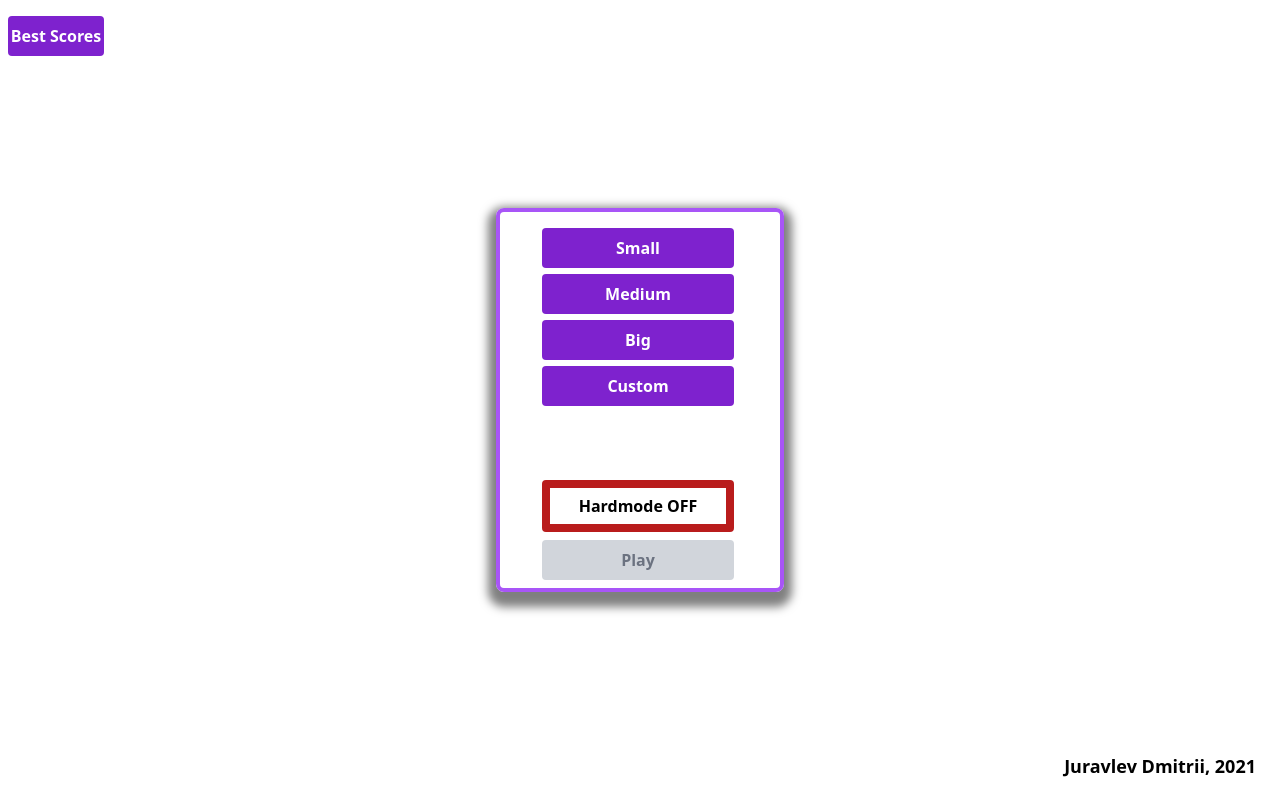
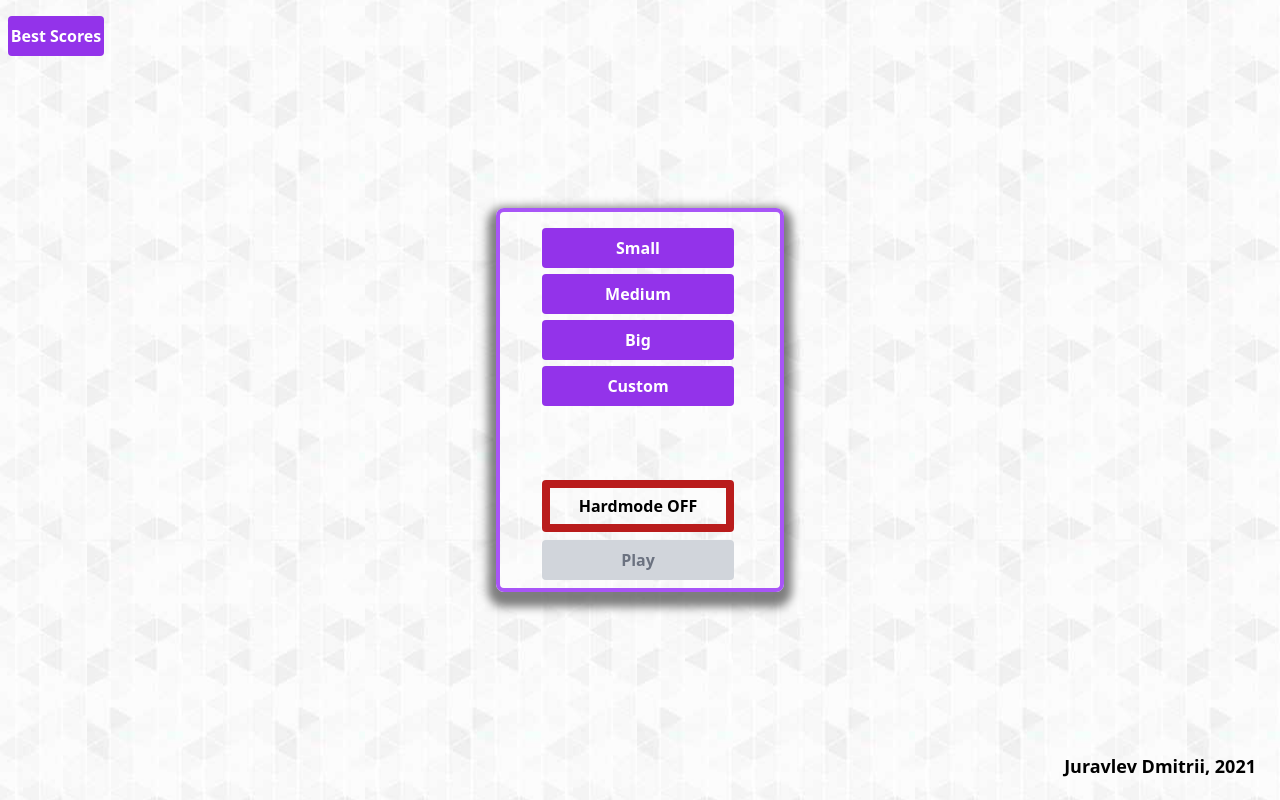
Before and after one commit to juravlevdima/square-game, a React (Create React App) app in the folder client/: page / in a window 1280 px wide. Built offline with nearby package versions, Linux system fonts and the light colour scheme.

Commit message:
field max size limit

```diff
--- a/client/src/components/GamePage.js
+++ b/client/src/components/GamePage.js
@@ -34,7 +34,7 @@ const GamePage = () => {
       </div>
       <div className="absolute top-4 left-2">
         <button
-          className="transition duration-300 ease-in-out bg-purple-700 hover:bg-purple-900 text-white font-semibold py-2 w-20 mr-1 rounded"
+          className="transition duration-300 ease-in-out bg-purple-600 focus:text-black hover:bg-purple-900 text-white font-semibold py-2 w-20 mr-1 rounded"
           type="button"
           onClick={menuButtonOnClick}
         >
--- a/client/src/components/MainMenu.js
+++ b/client/src/components/MainMenu.js
@@ -12,7 +12,12 @@ const MainMenu = () => {
   const history = useHistory()
   const dispatch = useDispatch()
 
-  const menuButtonStyle = "mb-1.5 transition duration-300 ease-in-out bg-purple-700 hover:bg-purple-900 text-white font-semibold py-2 w-48 mr-1 rounded"
+  const mediumButtonDisabled = window?.innerWidth ? window?.innerWidth <= 600 : false
+  const mediumButtonBackground = mediumButtonDisabled ? 'invisible' : 'visible'
+  const bigButtonDisabled = window?.innerWidth ? window?.innerWidth <= 770 : false
+  const bigButtonBackground = bigButtonDisabled ? 'invisible' : 'visible'
+
+  const menuButtonStyle = 'mb-1.5 transition duration-300 ease-in-out font-semibold py-2 w-48 mr-1 rounded bg-purple-600 focus:text-black hover:bg-purple-900 text-white'
 
   const cols = useSelector((s) => s.gameReducer.columns)
   const rows = useSelector((s) => s.gameReducer.rows)
@@ -32,10 +37,20 @@ const MainMenu = () => {
           <button type="button" className={menuButtonStyle} onClick={() => fieldSizeButtonsClick(5)}>
             Small
           </button>
-          <button type="button" className={menuButtonStyle} onClick={() => fieldSizeButtonsClick(7)}>
+          <button
+            disabled={mediumButtonDisabled}
+            type="button"
+            className={`${menuButtonStyle} ${mediumButtonBackground}`}
+            onClick={() => fieldSizeButtonsClick(7)}
+          >
             Medium
           </button>
-          <button type="button" className={menuButtonStyle} onClick={() => fieldSizeButtonsClick(9)}>
+          <button
+            disabled={bigButtonDisabled}
+            type="button"
+            className={`${menuButtonStyle} ${bigButtonBackground}`}
+            onClick={() => fieldSizeButtonsClick(9)}
+          >
             Big
           </button>
           <CustomSizePanel />
@@ -45,7 +60,7 @@ const MainMenu = () => {
       </div>
       <div className="absolute top-4 left-2">
         <button
-          className="transition duration-300 ease-in-out focus:outline-none focus:shadow-outline bg-purple-700 hover:bg-purple-900 text-white font-semibold py-2 w-24 mr-1 rounded"
+          className="transition duration-300 ease-in-out bg-purple-600 focus:text-black hover:bg-purple-900 text-white font-semibold py-2 w-24 mr-1 rounded"
           type="button"
           onClick={() => history.push('/rating')}
         >
--- a/client/src/components/RatingPage.js
+++ b/client/src/components/RatingPage.js
@@ -30,7 +30,7 @@ const RatingPage = () => {
       </div>
       <div className="absolute top-4 left-2">
         <button
-          className="transition duration-300 ease-in-out bg-purple-700 hover:bg-purple-900 text-white font-semibold py-2 w-20 mr-1 rounded"
+          className="transition duration-300 ease-in-out bg-purple-600 focus:text-black hover:bg-purple-900 text-white font-semibold py-2 w-20 mr-1 rounded"
           type="button"
           onClick={() => history.push('/')}
         >
--- a/client/src/components/common/CustomSizePanel.js
+++ b/client/src/components/common/CustomSizePanel.js
@@ -9,21 +9,26 @@ const CustomSizePanel = () => {
   const cols = useSelector((s) => s.gameReducer.columns)
   const rows = useSelector((s) => s.gameReducer.rows)
 
-  const onChangeX = (e) =>
+  const onChangeX = (e) => {
+    const max = Math.trunc(window?.innerWidth / 85) || 16
+    console.log(window.innerWidth)
     e.target.value <= 0
       ? dispatch(setColumns(null))
-      : dispatch(setColumns(Math.min(e.target.value, 16)))
+      : dispatch(setColumns(Math.min(e.target.value, max)))
+  }
 
-  const onChangeY = (e) =>
+  const onChangeY = (e) => {
+    const max = Math.trunc(window?.innerHeight / 75) || 9
     e.target.value <= 0
       ? dispatch(setRows(null))
-      : dispatch(setRows(Math.min(e.target.value, 9)))
+      : dispatch(setRows(Math.min(e.target.value, max)))
+  }
 
   return (
     <>
       <button
         type="button"
-        className="mb-1.5 transition duration-300 ease-in-out bg-purple-700 hover:bg-purple-900 text-white font-semibold py-2 w-48 mr-1 rounded"
+        className="mb-1.5 transition duration-300 ease-in-out bg-purple-600 focus:text-black hover:bg-purple-900 text-white font-semibold py-2 w-48 mr-1 rounded"
         onClick={() => setCustomButton(customButton * -1)}
       >
         Custom
@@ -34,7 +39,7 @@ const CustomSizePanel = () => {
             <input
               type="number"
               value={cols}
-              className="form-input mt-1 block w-48 text-center font-semibold text-gray-700 focus:text-black rounded"
+              className="form-input mt-1 block w-48 text-center font-semibold text-gray-700 focus:text-black focus:shadow-md rounded"
               placeholder="COLS"
               onChange={onChangeX}
             />
@@ -43,7 +48,7 @@ const CustomSizePanel = () => {
             <input
               type="number"
               value={rows}
-              className="form-input mt-1 block w-48 text-center font-semibold text-gray-700 focus:text-black rounded"
+              className="form-input mt-1 block w-48 text-center font-semibold text-gray-700 focus:text-black focus:shadow-md rounded"
               placeholder="ROWS"
               onChange={onChangeY}
             />
--- a/client/src/components/common/GameField.js
+++ b/client/src/components/common/GameField.js
@@ -48,7 +48,7 @@ const GameField = () => {
           <button
             disabled={buttonDisabbled}
             type="button"
-            className={`flex items-center justify-center border border-black ${SQUARE_SIZE} m-1 hover:text-red-500 ${color}`}
+            className={`flex items-center justify-center border border-black ${SQUARE_SIZE} m-1 ${color}`}
             key={idx}
             onClick={() => (it === 1 ? squareOnClick(idx) : graySquareOnClick(idx))}
           >
--- a/client/src/components/common/PlayButton.js
+++ b/client/src/components/common/PlayButton.js
@@ -28,7 +28,7 @@ const PlayButton = () => {
   return (
     <button
       type="button"
-      className={`absolute bottom-2 left-auto transition duration-300 ease-in-out ${playButtonBackground} font-semibold py-2 w-48 mr-1 rounded`}
+      className={`absolute bottom-2 left-auto transition duration-300 focus:text-black ease-in-out ${playButtonBackground} font-semibold py-2 w-48 mr-1 rounded`}
       onClick={playOnClick}
       disabled={!(cols && rows)}
     >
--- a/client/src/css/style.css
+++ b/client/src/css/style.css
@@ -1,25 +1,32 @@
-@tailwind base;
-@tailwind components;
-@tailwind utilities;
-
+/* ------------normalize----------------- */
 :focus,:active{outline: none;}
 input::-ms-clear{display: none;}
 button, button:active {outline: none !important;}
 input[type='number']::-webkit-inner-spin-button,
 input[type='number']::-webkit-outer-spin-button {-webkit-appearance: none; margin: 0;}
 input[type='number'] {-moz-appearance:textfield;}
-
 button::-moz-focus-inner {
   border: 0;
   padding: 0;
 }
+/* -------------------------------------- */
 
-/* body {
-  background-image: url('../../assets/images/bg.jpg');
+
+/* -------------tailwind----------------- */
+@tailwind base;
+@tailwind components;
+@tailwind utilities;
+/* -------------------------------------- */
+
+
+/* --------------custom------------------ */
+
+body {
+  background-image: url('../images/bg.jpg');
   background-position: center;
-  background-repeat: no-repeat;
-} */
+  background-repeat: repeat;
+}
 
-.custom-shadow-style{
+.custom-shadow-style {
   box-shadow: 0px 7px 10px 8px rgba(0,0,0,0.5);
 }
```
Also changed, not shown: client/src/images/bg.jpg (added), 1 other file (tests, documents, lock files or other folders).
